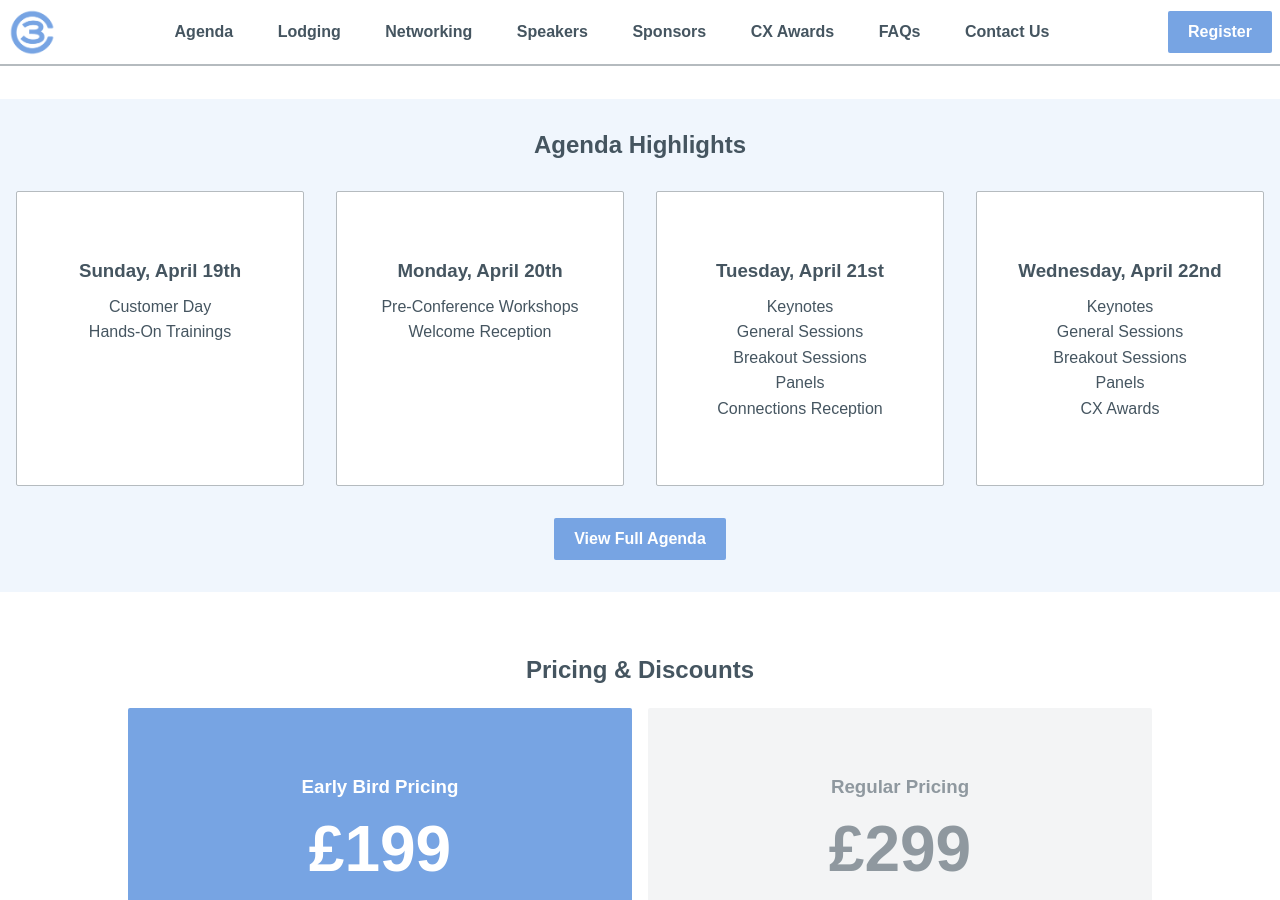
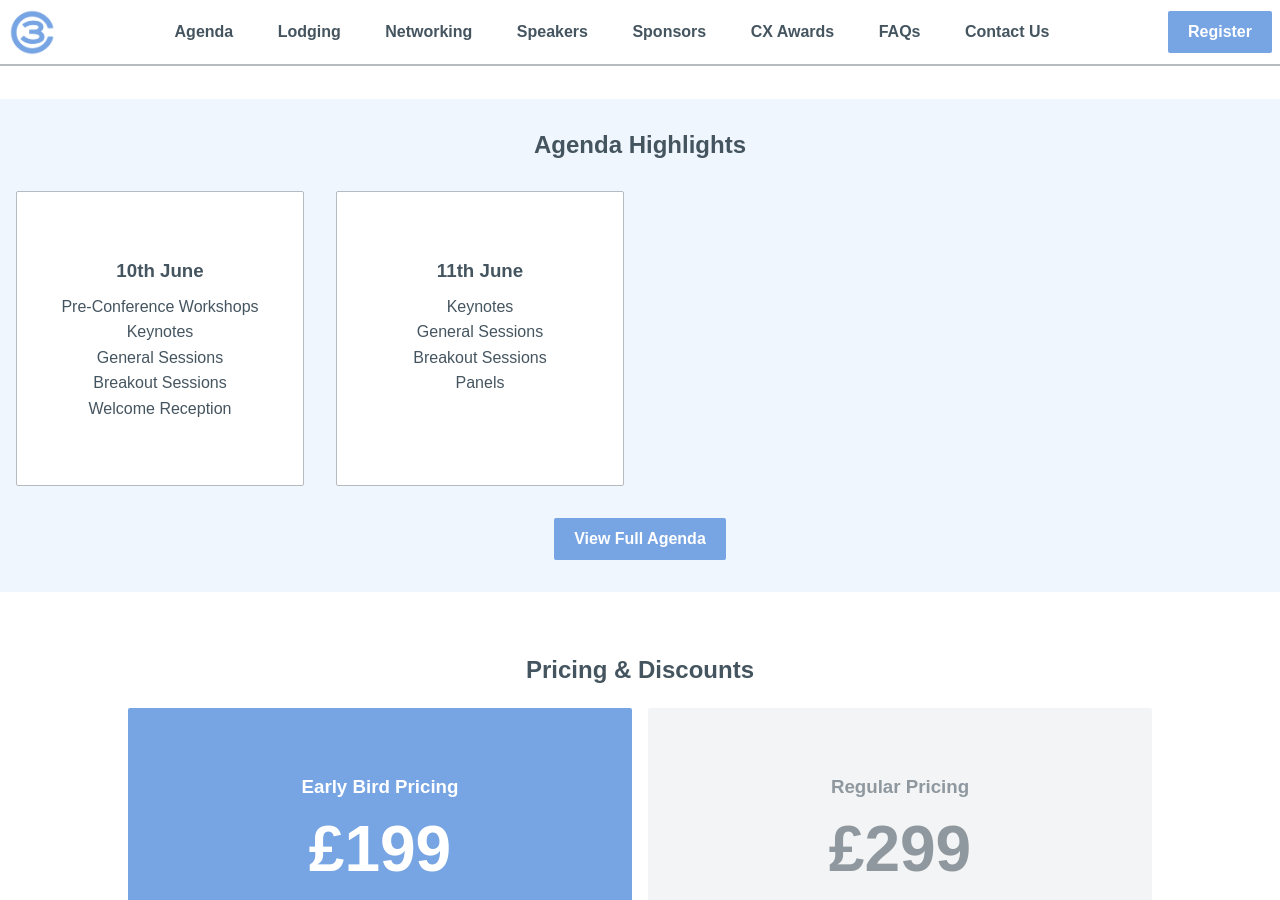
Before and after one commit to mr-cb/c3-marketing-site-eu, a Jekyll site: the page built from index.md, in a window 1280 px wide and 900 px high, scrolled down 408 px. Built offline with Jekyll 4.4.1, drawn with Linux system fonts in a browser that asks for light colours; nearby versions of some CDN libraries; some web fonts are replaced.

Commit message:
Updated Config

```diff
--- a/_config.yml
+++ b/_config.yml
@@ -92,18 +92,19 @@ DIVIDER-5: Ignore This Field
 agenda-small-background-color: bg-cb-primary-100
 agenda-small-header: Agenda Highlights
 agenda-small-dates:
-- header: Sunday, April 19th
+- header: 10th June
   body: |+
-    Customer Day
-
-    Hands-On Trainings
-
-- header: Monday, April 20th
-  body: |-
     Pre-Conference Workshops
 
+    Keynotes
+
+    General Sessions
+
+    Breakout Sessions
+
     Welcome Reception
-- header: Tuesday, April 21st
+
+- header: 11th June
   body: |-
     Keynotes
 
@@ -112,19 +113,6 @@ agenda-small-dates:
     Breakout Sessions
 
     Panels
-
-    Connections Reception
-- header: Wednesday, April 22nd
-  body: |-
-    Keynotes
-
-    General Sessions
-
-    Breakout Sessions
-
-    Panels
-
-    CX Awards
 agenda-small-has-button: true
 agenda-small-button-label: See Full Agenda
 agenda-small-button-url: "/agenda/"
```
